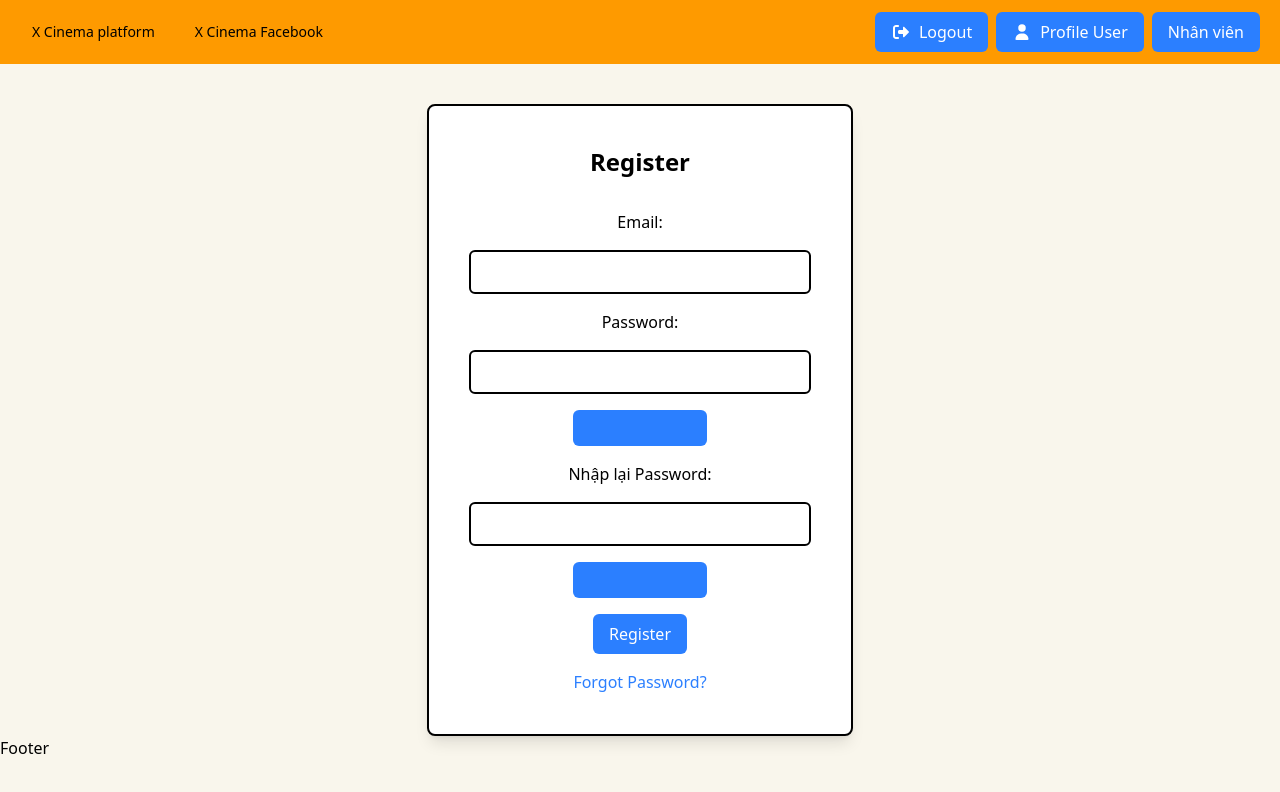
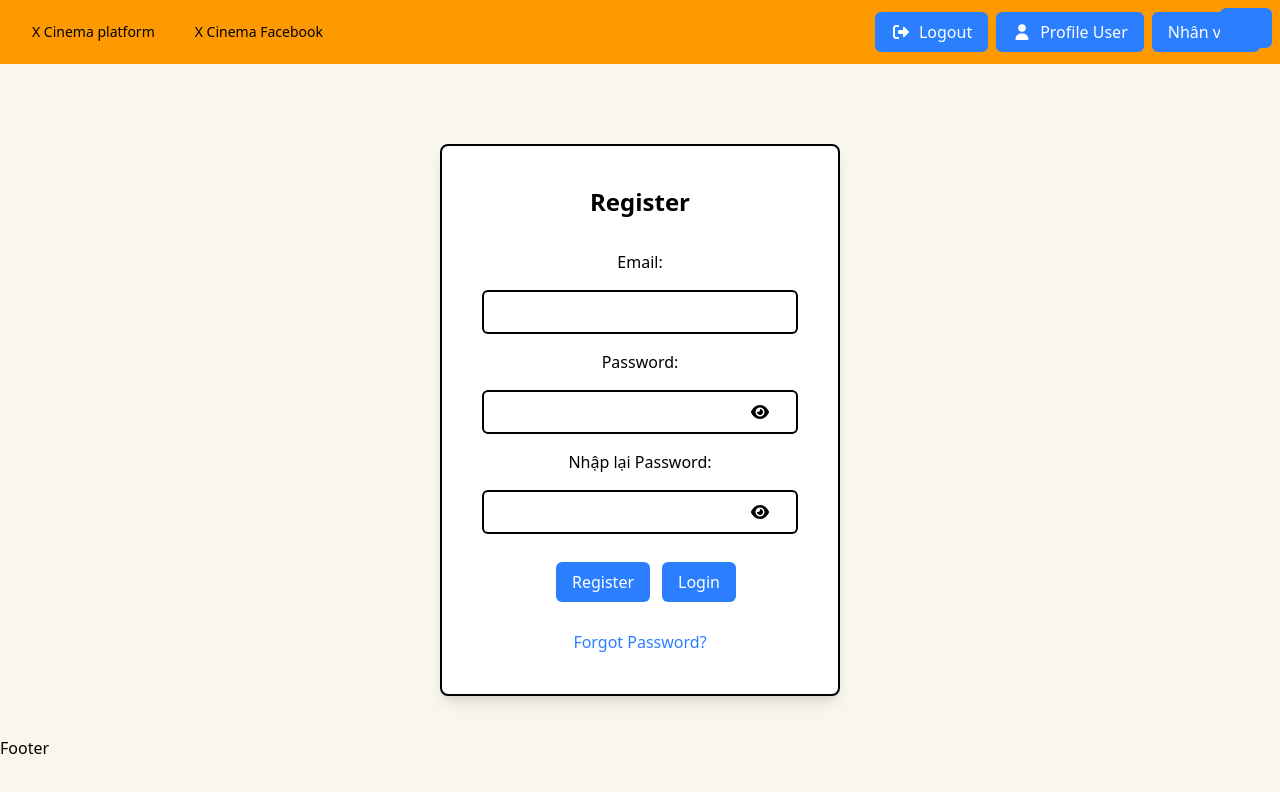
Before and after one commit to HUY20032002/feCinema, a React (Vite) app: page /register in a window 1280 px wide. Shown: the top 792 px of the page. Built offline with nearby package versions, Linux system fonts and the light colour scheme.

Commit message:
laptop update

```diff
--- a/package.json
+++ b/package.json
@@ -13,8 +13,8 @@
     "@fortawesome/fontawesome-svg-core": "^7.0.0",
     "@fortawesome/free-brands-svg-icons": "^7.0.0",
     "@fortawesome/free-regular-svg-icons": "^7.0.0",
-    "@fortawesome/free-solid-svg-icons": "^7.0.0",
-    "@fortawesome/react-fontawesome": "^3.0.1",
+    "@fortawesome/free-solid-svg-icons": "^7.0.1",
+    "@fortawesome/react-fontawesome": "^3.0.2",
     "@vitejs/plugin-vue": "^6.0.1",
     "react": "^19.1.1",
     "react-dom": "^19.1.1",
--- a/src/assets/Pages/Login/index.jsx
+++ b/src/assets/Pages/Login/index.jsx
@@ -1,69 +1,88 @@
-import React, { useState } from 'react'
-import { useNavigate } from 'react-router-dom';
+import React, { useState } from "react";
+import { useNavigate } from "react-router-dom";
+import { FontAwesomeIcon } from "@fortawesome/react-fontawesome";
+import { faEye, faEyeSlash } from "@fortawesome/free-solid-svg-icons";
 function Login() {
-    const [email, setEmail] = useState('');
-    const [password, setPassword] = useState('');
+  const [email, setEmail] = useState("");
+  const [password, setPassword] = useState("");
   const navigate = useNavigate();
   const dataBase = [
-        { email: 'huy@gmail.com', password: '123456' },
-        { email: 'cc3m@gmail.com', password: '123456' },
+    { email: "huy@gmail.com", password: "123456" },
+    { email: "cc3m@gmail.com", password: "123456" },
   ];
-
+  const [isShow, setShow] = useState(false);
   const handleSubmit = (e) => {
     e.preventDefault();
     // Xử lý đăng nhập ở đây
-        console.log('Email:', email);
-        console.log('Password:', password);
+    console.log("Email:", email);
+    console.log("Password:", password);
 
     // Kiểm tra đăng nhập
     const user = dataBase.find(
       (user) => user.email === email && user.password === password
     );
     if (user) {
-            alert('Đăng nhập thành công!');
+      alert("Đăng nhập thành công!");
     } else {
-            alert('Sai email hoặc mật khẩu!');
+      alert("Sai email hoặc mật khẩu!");
     }
     // Reset form
-        setEmail('');
-        setPassword('');
-        navigate('/');
+    setEmail("");
+    setPassword("");
+    navigate("/");
   };
 
   return (
-        <>
-            <form onSubmit={handleSubmit}
-            className='flex flex-col items-center justify-center mt-10 gap-4
-            border-2 border-black w-1/3 mx-auto p-10 rounded-lg shadow-lg
-            bg-white
-            '>
-                <h2 className='text-2xl font-bold mb-4'>Login</h2>
+    <div className=" p-10  w-full">
+      <form
+        onSubmit={handleSubmit}
+        className="items-center
+            border-2 border-black p-10 rounded-lg shadow-lg
+            bg-white md:w-1/3 md:mx-auto md:flex
+            md:flex-col md:items-center md:justify-center md:mt-10 md:gap-4
+            ">
+        <h2 className="text-2xl font-bold mb-4">Login</h2>
         <label htmlFor="email">Email:</label>
         <input
-                    className='border-2 border-black rounded-md p-2 w-full'
+          className="border-2 border-black rounded-md p-2 w-full"
           type="email"
           id="email"
           value={email}
           onChange={(e) => setEmail(e.target.value)}
         />
         <label htmlFor="password">Password:</label>
+        <div className="relative w-full">
+          {" "}
           <input
-                                    className='border-2 border-black rounded-md p-2 w-full'
-
-                    type="password"
+            className="border-2 border-black rounded-md p-2 w-full"
+            type={isShow ? "text" : "password"}
             id="password"
             value={password}
             onChange={(e) => setPassword(e.target.value)}
+            required
           />
-                <div className="">
-                    <button className='mx-3' type="submit">Login</button>
-                    <button  className='mx-3'type="submit">Register</button>
+          <button
+            type="button"
+            onClick={() => setShow((prev) => !prev)}
+            className="absolute right-3 top-1/2 -translate-y-1/2 bg-white text-black">
+            <FontAwesomeIcon icon={isShow ? faEyeSlash : faEye} />
+          </button>
         </div>
-                <div className="">
-                    <a href="#" className='text-blue-500'>Forgot Password?</a>
+        <div className="mb-2 mt-3">
+          <button className="mx-3" type="submit">
+            Login
+          </button>
+          <button className="mx-3" type="submit">
+            Register
+          </button>
+        </div>
+        <div className="flex items-center justify-center">
+          <a href="/forgot-password" className="text-blue-500 hover:underline">
+            Forgot Password?
+          </a>
         </div>
       </form>
-        </>
+    </div>
   );
 }
 
--- a/src/assets/Pages/Register/index.jsx
+++ b/src/assets/Pages/Register/index.jsx
@@ -1,11 +1,13 @@
-import React, { useState } from 'react';
-import { useNavigate } from 'react-router-dom';
+import React, { useState } from "react";
+import { useNavigate } from "react-router-dom";
+import { FontAwesomeIcon } from "@fortawesome/react-fontawesome";
+import { faEye, faEyeSlash } from "@fortawesome/free-solid-svg-icons";
 
 function Register() {
-    const [email, setEmail] = useState('');
-    const [password, setPassword] = useState('');
-    const [password2, setPassword2] = useState('');
-    const [isShow, setShow] = useState(false);
+  const [email, setEmail] = useState("");
+  const [password, setPassword] = useState("");
+  const [password2, setPassword2] = useState("");
+  const [isShow, setShow1] = useState(false);
   const [isShow2, setShow2] = useState(false);
 
   const navigate = useNavigate();
@@ -15,7 +17,7 @@ function Register() {
 
     // Kiểm tra mật khẩu trùng khớp
     if (password !== password2) {
-            alert('Mật khẩu không khớp!');
+      alert("Mật khẩu không khớp!");
       return;
     }
 
@@ -23,7 +25,7 @@ function Register() {
     const users = JSON.parse(localStorage.getItem("users")) || [];
 
     // Kiểm tra email trùng
-        const isExist = users.find(u => u.email === email);
+    const isExist = users.find((u) => u.email === email);
     if (isExist) {
       alert("Email đã tồn tại!");
       return;
@@ -33,19 +35,21 @@ function Register() {
     users.push({ email, password });
     localStorage.setItem("users", JSON.stringify(users));
 
-        alert('Đăng ký thành công!');
-        setEmail('');
-        setPassword('');
-        setPassword2('');
-        navigate('/login');
+    alert("Đăng ký thành công!");
+    setEmail("");
+    setPassword("");
+    setPassword2("");
+    navigate("/login");
   };
 
   return (
+    <div className=" p-10 w-full">
       <form
         onSubmit={handleSubmit}
-            className="flex flex-col items-center justify-center mt-10 gap-4
-            border-2 border-black w-1/3 mx-auto p-10 rounded-lg shadow-lg bg-white"
-        >
+        className="items-center
+            border-2 border-black p-10 rounded-lg shadow-lg
+            bg-white md:w-2/3 xl:w-1/3 md:mx-auto md:flex
+            md:flex-col md:items-center md:justify-center md:mt-10 md:gap-4">
         <h2 className="text-2xl font-bold mb-4">Register</h2>
 
         <label htmlFor="email">Email:</label>
@@ -59,6 +63,8 @@ function Register() {
         />
 
         <label htmlFor="password">Password:</label>
+        <div className="relative w-full">
+          {" "}
           <input
             className="border-2 border-black rounded-md p-2 w-full"
             type={isShow ? "text" : "password"}
@@ -69,13 +75,14 @@ function Register() {
           />
           <button
             type="button"
-                onClick={() => setShow((prev) => !prev)}
-                className="text-sm text-blue-500"
-            >
-                {isShow ? "Hide" : "Show"} Password
+            onClick={() => setShow1((prev) => !prev)}
+            className="absolute right-3 top-1/2 -translate-y-1/2 bg-white text-black">
+            <FontAwesomeIcon icon={isShow ? faEyeSlash : faEye} />
           </button>
+        </div>
 
         <label htmlFor="password2">Nhập lại Password:</label>
+        <div className="relative w-full">
           <input
             className="border-2 border-black rounded-md p-2 w-full"
             type={isShow2 ? "text" : "password"}
@@ -87,26 +94,38 @@ function Register() {
           <button
             type="button"
             onClick={() => setShow2((prev) => !prev)}
-                className="text-sm text-blue-500"
-            >
-                {isShow2 ? "Hide" : "Show"} Password
-            </button>
-
-            <div>
-                <button
-                    className="bg-blue-500 text-white px-4 py-2 rounded-md hover:bg-blue-600"
-                    type="submit"
-                >
-                    Register
+            className="absolute right-3 top-1/2 -translate-y-1/2 bg-white text-black">
+            <FontAwesomeIcon icon={isShow2 ? faEyeSlash : faEye} />
           </button>
         </div>
 
-            <div>
+        <button
+          type="button"
+          onClick={() => setShow2((prev) => !prev)}
+          className="absolute right-2 top-2 text-blue-500">
+          <FontAwesomeIcon icon={isShow2 ? faEyeSlash : faEye} />
+        </button>
+
+        <div className="flex items-center justify-center">
+          <button
+            className="bg-blue-500 text-white px-4 py-2 m-3 rounded-md hover:bg-blue-600 "
+            type="submit">
+            Register
+          </button>
+          <button
+            className="bg-blue-500 text-white px-4 py-2 rounded-md hover:bg-blue-600"
+            type="submit">
+            Login
+          </button>
+        </div>
+
+        <div className="text-center">
           <a href="/forgot-password" className="text-blue-500 hover:underline">
             Forgot Password?
           </a>
         </div>
       </form>
+    </div>
   );
 }
 
```
Also changed, not shown: 1 other file (tests, documents, lock files or other folders). Lines whose indentation alone changed are shown as unchanged.
